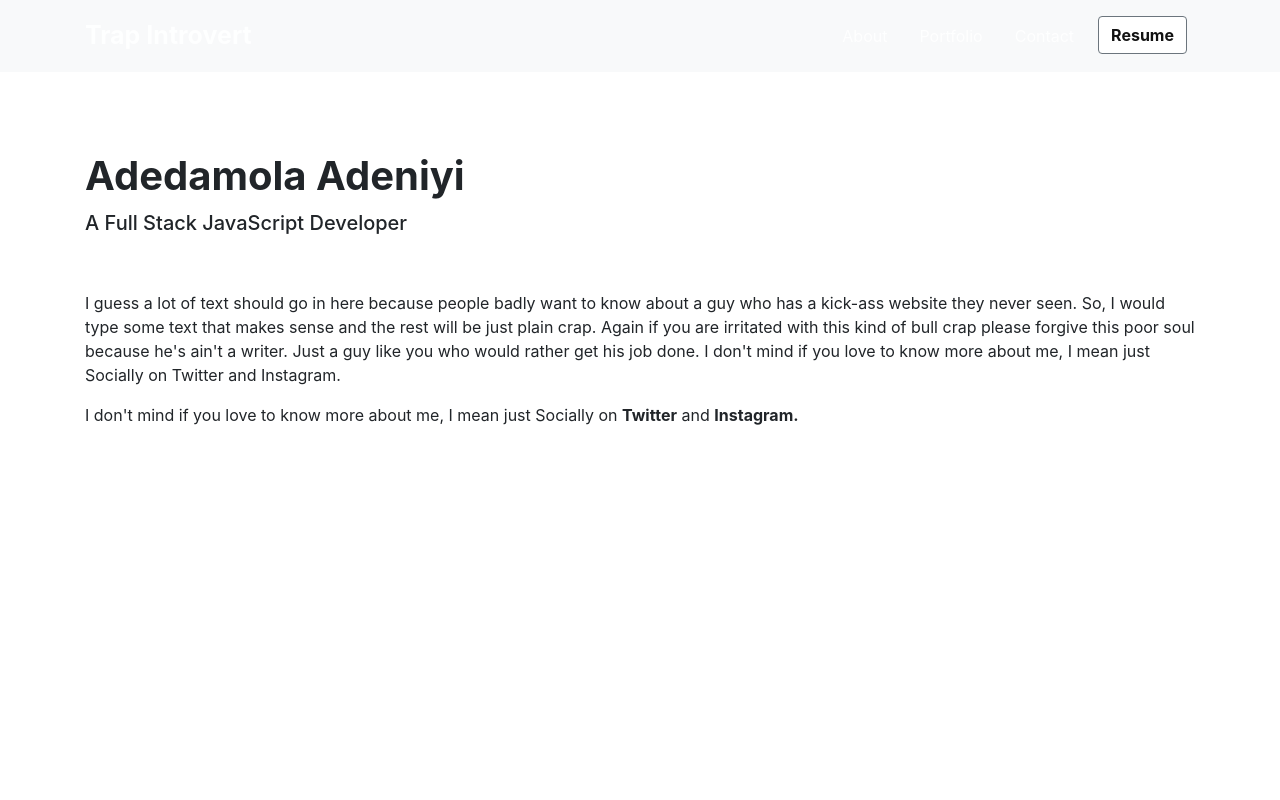
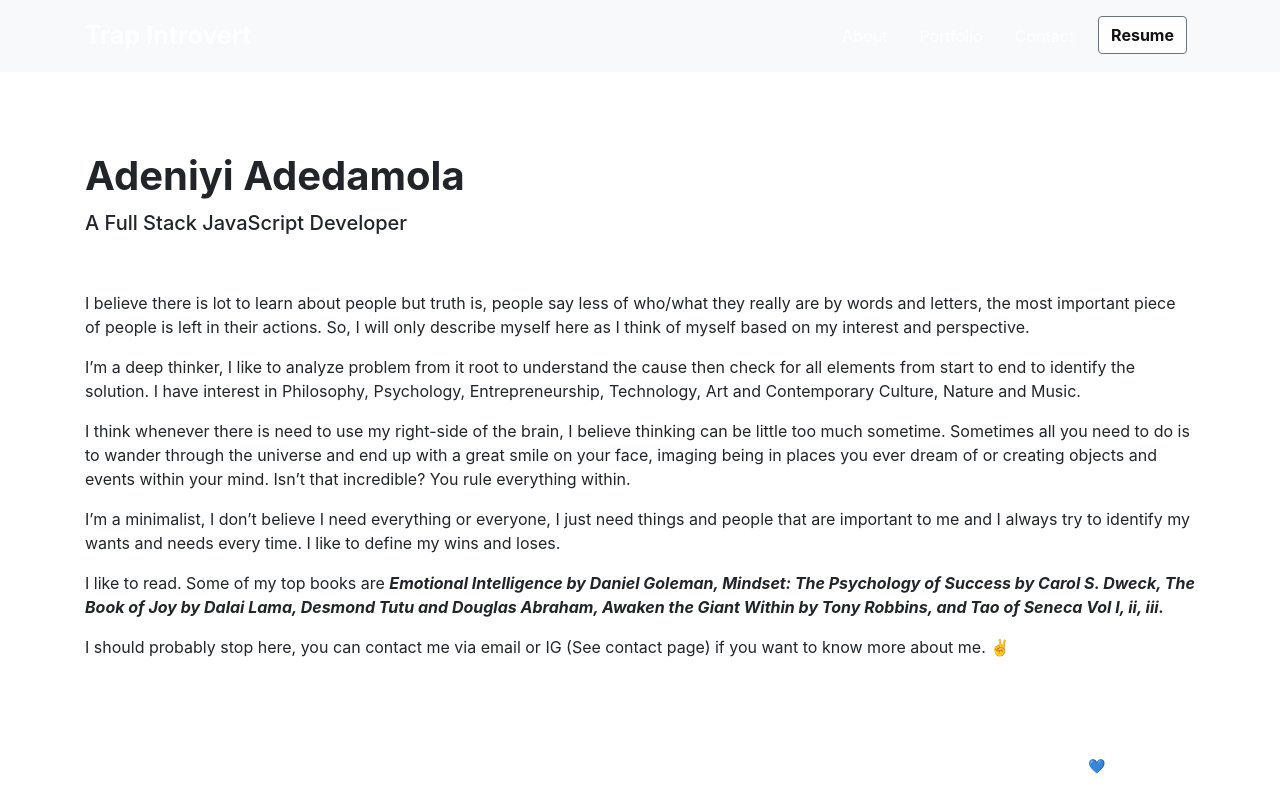
Before and after one commit to Trapintrovert/demo, a Next.js app: page /about in a window 1280 px wide. Built offline with nearby package versions, Linux system fonts and the light colour scheme.

Commit message:
Content Modification Made

```diff
--- a/components/Footer.js
+++ b/components/Footer.js
@@ -1,5 +1,8 @@
 import React from 'react'
 import { Container, Row, Col,  } from 'reactstrap'
+
+
+const Year = new Date();
 
 const Footer = () => {
     return (
@@ -7,7 +10,10 @@ const Footer = () => {
             <Container>
                 <Row>
                     <Col>
-                        <p className="float-left"> &copy; Copyright 2020</p>
+                        <div className="footer__content">
+                            <p> &copy; Copyright {Year.getFullYear()}</p>
+                            <p> UI/UX with &#x1F499; by WebMaye</p>
+                        </div>
                     </Col>
                 </Row>
             </Container>
--- a/components/Layout.js
+++ b/components/Layout.js
@@ -8,7 +8,7 @@ import '../scss/main.scss'
 const Layout = (props) => (
     <div>
         <Head>
-            <title>Adeniyi Adedamola</title>
+            <title>&#x26A1; Trap Introvert &#x26A1; </title>
             <meta name="viewport" content="initial-scale=1.0, width=device-width" />
             <link rel="stylesheet" href="https://stackpath.bootstrapcdn.com/bootstrap/4.3.1/css/bootstrap.min.css" integrity="sha384-ggOyR0iXCbMQv3Xipma34MD+dH/1fQ784/j6cY/iJTQUOhcWr7x9JvoRxT2MZw1T" crossOrigin="anonymous"></link>
             <link href="https://fonts.googleapis.com/css2?family=Poppins:ital,wght@0,200;0,300;1,100;1,200&display=swap" rel="stylesheet"></link>
--- a/pages/about.js
+++ b/pages/about.js
@@ -10,23 +10,19 @@ const about = () => {
                 <Container>
                     <Row>
                         <Col>
-                            <h2 className='about__heading'>Adedamola Adeniyi </h2>
+                            <h2 className='about__heading'> Adeniyi Adedamola</h2>
                             <h5 className='about__sub-heading'>A Full Stack JavaScript Developer</h5>
                         </Col>
                     </Row>
                     <Row>
                         <Col>
                             <div className="about__content">
-                                <p>I guess a lot of text should go in here because people badly want
-                                to know about a guy who has a kick-ass website they never seen.
-                                So, I would type some text that makes sense and the rest will be just
-                                plain crap. Again if you are irritated with this kind of bull crap
-                                please forgive this poor soul because he's ain't a writer.
-                                Just a guy like you who would rather get his job done.
-                                I don't mind if you love to know more about me, I mean just
-                                Socially on Twitter and Instagram.
-                                </p>
-                                <p>I don't mind if you love to know more about me, I mean just Socially on <b>Twitter</b> and <b>Instagram.</b></p>
+                                <p>I believe there is lot to learn about people but truth is, people say less of who/what they really are by words and letters, the most important piece of people is left in their actions. So, I will only describe myself here as I think of myself based on my interest and perspective. </p>
+                                <p>I’m a deep thinker, I like to analyze problem from it root to understand the cause then check for all elements from start to end to identify the solution. I have interest in Philosophy, Psychology, Entrepreneurship, Technology, Art and Contemporary Culture, Nature and Music.</p>
+                                <p>I think whenever there is need to use my right-side of the brain, I believe thinking can be little too much sometime. Sometimes all you need to do is to wander through the universe and end up with a great smile on your face, imaging being in places you ever dream of or creating objects and events within your mind. Isn’t that incredible? You rule everything within.</p>
+                                <p>I’m a minimalist, I don’t believe I need everything or everyone, I just need things and people that are important to me and I always try to identify my wants and needs every time. I like to define my wins and loses.</p>
+                                <p>I like to read. Some of my top books are <b><i>Emotional Intelligence by Daniel Goleman, Mindset: The Psychology of Success by Carol S. Dweck, The Book of Joy by Dalai Lama, Desmond Tutu and Douglas Abraham, Awaken the Giant Within by Tony Robbins, and Tao of Seneca Vol I, ii, iii.</i></b></p>
+                                <p>I should probably stop here, you can contact me via email or IG (See contact page) if you want to know more about me. &#x270C;</p>
                             </div>
                         </Col>
                     </Row>
--- a/pages/index.js
+++ b/pages/index.js
@@ -13,7 +13,7 @@ const HomePage = (props) => {
                         <div className="hero">
                             <p>Hi, <br/>
                             <Typed
-                            strings={["I am Adeniyi Adedamola. I think, write and i code. <br/ > And this is my website you are at. Great, ain't it! " ]}
+                            strings={["Hi, my name is Adeniyi Adedamola, but I prefer you call me Trap. I’m damn sure you want to ask why Trap, I know right but let’s leave that for another day. Click the button &#x1F447; to know little bit more. " ]}
                             typeSpeed={80}
                             />
 
--- a/scss/_footer.scss
+++ b/scss/_footer.scss
@@ -1,4 +1,11 @@
 
 .footer{
     color: $primary-color;
+
+    &__content{
+        display: flex;
+        justify-content: space-between;
+        font-size: 14px;
+
+    }
 }
--- a/scss/_home.scss
+++ b/scss/_home.scss
@@ -29,8 +29,6 @@
     }
 
     .btn-secondary{
-        background-color: $color-white !important;
-
         &:hover{
             background-color: $color-white !important;
             border-color: $color-white;
--- a/scss/_navbar.scss
+++ b/scss/_navbar.scss
@@ -5,6 +5,7 @@
         font-size: 25px;
         font-weight: bolder;
         color: $primary-color;
+        cursor: pointer;
     }
 
     .navbar-toggler{
@@ -35,7 +36,7 @@
         }
     }
     .resume{
-        background-color: $color-white;
+        background-color: $primary-color;
         color: $color-black;
         font-weight: bold;
     }
```
